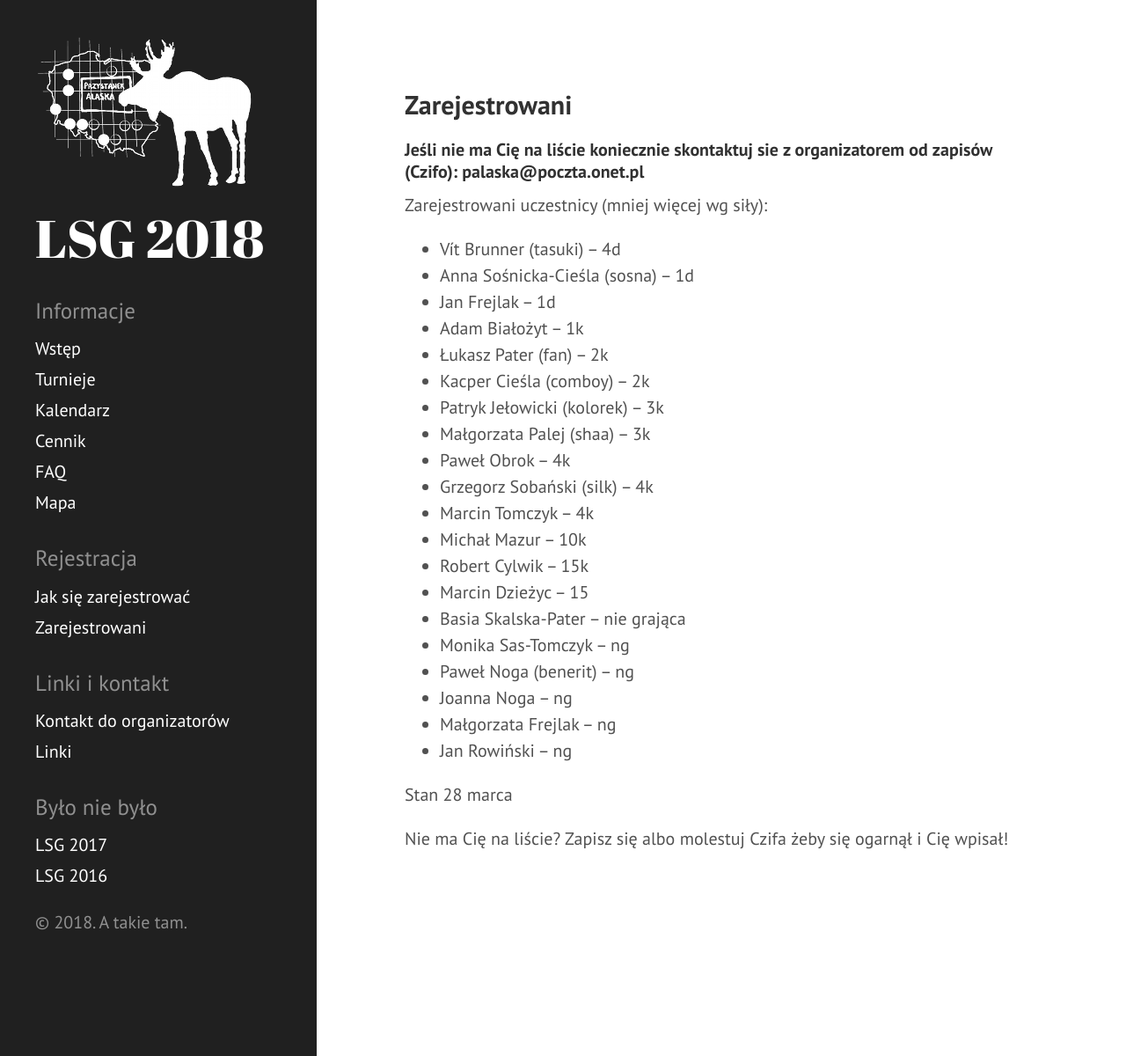
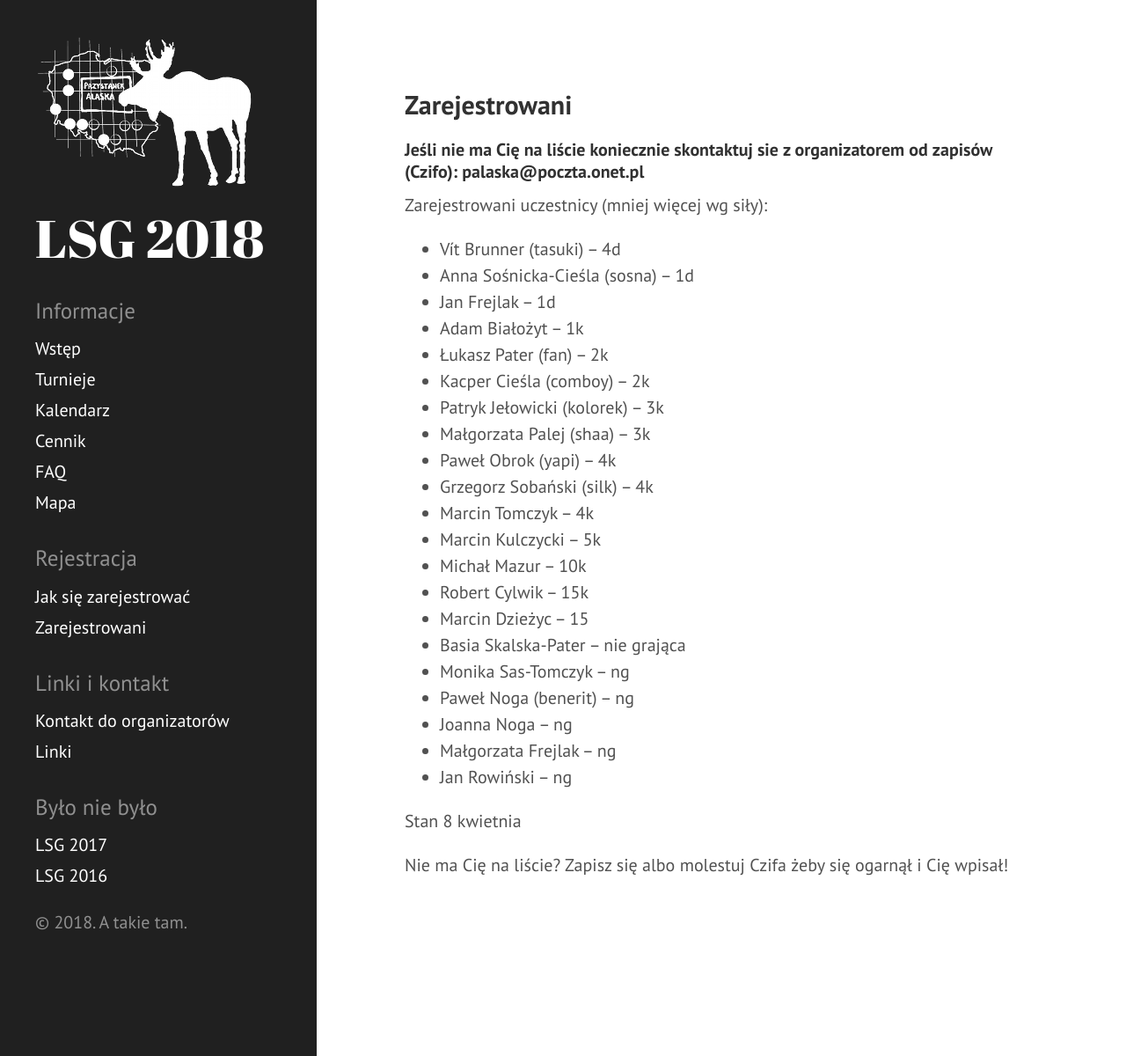
Before and after one commit to tasuki/lsg, a Jekyll site: the page built from zarejestrowani.md, in a window 1280 px wide. Shown: the whole page at 88% size. Built offline with Jekyll 4.4.1, drawn with Linux system fonts in a browser that asks for light colours.

Commit message:
Update zarejestrowani.md

```diff
--- a/zarejestrowani.md
+++ b/zarejestrowani.md
@@ -18,9 +18,10 @@ Zarejestrowani uczestnicy (mniej więcej wg siły):
 - Kacper Cieśla (comboy) -- 2k
 - Patryk Jełowicki (kolorek) -- 3k
 - Małgorzata Palej (shaa) -- 3k
-- Paweł Obrok -- 4k
+- Paweł Obrok (yapi) -- 4k
 - Grzegorz Sobański (silk) -- 4k
 - Marcin Tomczyk -- 4k
+- Marcin Kulczycki -- 5k
 - Michał Mazur -- 10k
 - Robert Cylwik -- 15k
 - Marcin Dzieżyc -- 15
@@ -35,6 +36,6 @@ Zarejestrowani uczestnicy (mniej więcej wg siły):
 
 
 
-Stan 28 marca
+Stan 8 kwietnia
 
 Nie ma Cię na liście?  Zapisz się albo molestuj Czifa żeby się ogarnął i Cię wpisał!
```
